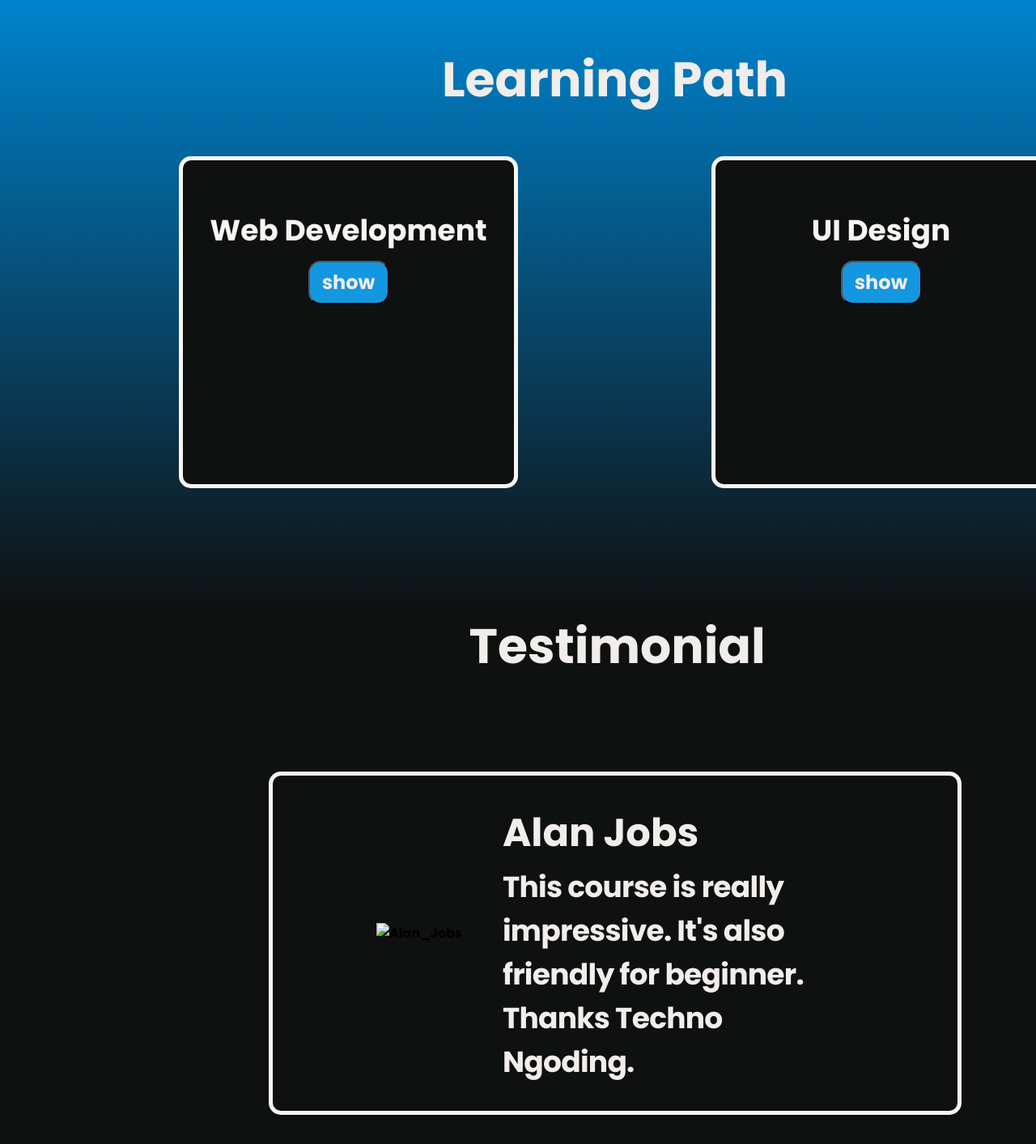
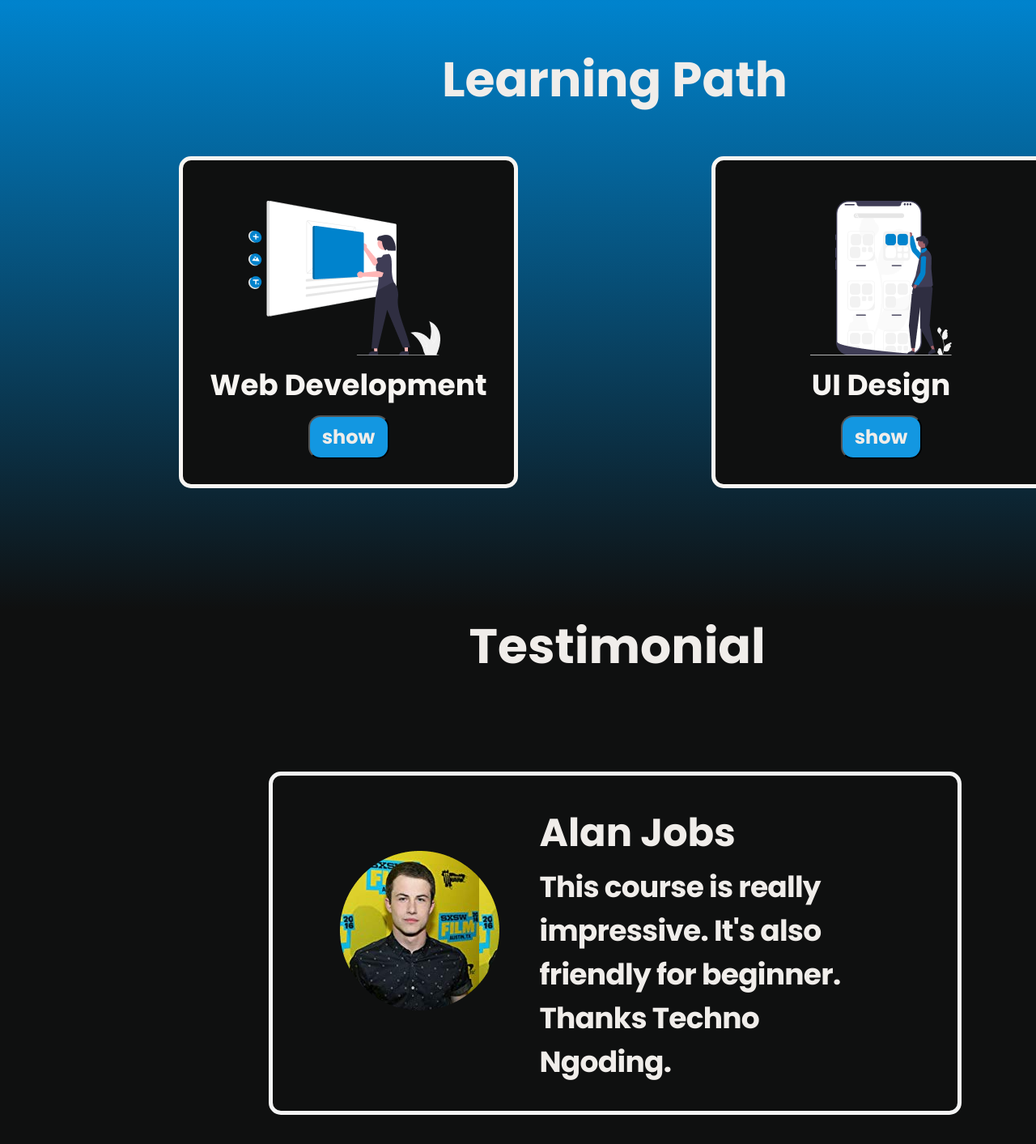
Before and after one commit to ahsanfirdaus1/techno-ngoding-web, a plain HTML site: page index.html in a window 1280 px wide. Shown: the part 707-2120 px from the top of the page at 81% size. Drawn offline with Linux system fonts and the light colour scheme; the site is published under a folder, as on GitHub Pages, so addresses that start at the root find nothing.

Commit message:
apus slash di belakang asset

```diff
--- a/index.html
+++ b/index.html
@@ -55,13 +55,13 @@
 
                 <div class="card-all">
                     <div class="card-satu">
-                        <div class="headerCard"><img src="/assests/image/learningPathPage/WebDev.png" alt=""></div>
+                        <div class="headerCard"><img src="assests/image/learningPathPage/WebDev.png" alt=""></div>
                         <div class="contentCard">Web Development</div>
                         <button class="show"><p>show</p></button>
                     </div>
 
                     <div class="card-dua">
-                        <div class="headerCard"><img src="/assests/image/learningPathPage/UID.png" alt=""></div>
+                        <div class="headerCard"><img src="assests/image/learningPathPage/UID.png" alt=""></div>
                         <div class="contentCard">UI Design</div>
                         <button class="show"><p>show</p></button>
                     </div>
@@ -79,7 +79,7 @@
                 <div class="testimonial-card">
                     <div class="testimonial-pp-header-content-position">
                         <div class="testimonial-PP">
-                            <img src="/assests/image/testimonialPage/Alan_Jobs.png" alt="Alan_Jobs">
+                            <img src="assests/image/testimonialPage/Alan_Jobs.png" alt="Alan_Jobs">
                         </div>
                         <div class="testimonial-headerAndContent">
                             <div class="testimonial-card-header">Alan Jobs</div>
@@ -117,7 +117,7 @@
                     <input type="text" name="fullName" id="fullName" value="Full Name"><br>
                     <input type="email" name="email" id="email" value="Email">
                     <textarea name="Message" id="Message" cols="30" rows="10">Message</textarea>
-                    <button type="submit" id="submit" ><img src="/assests/image/ContactUs/Button Submit Final.png" alt=""></button>
+                    <button type="submit" id="submit" ><img src="assests/image/ContactUs/Button Submit Final.png" alt=""></button>
                 </form>
             </div>
             <div class="sitemap">
```
